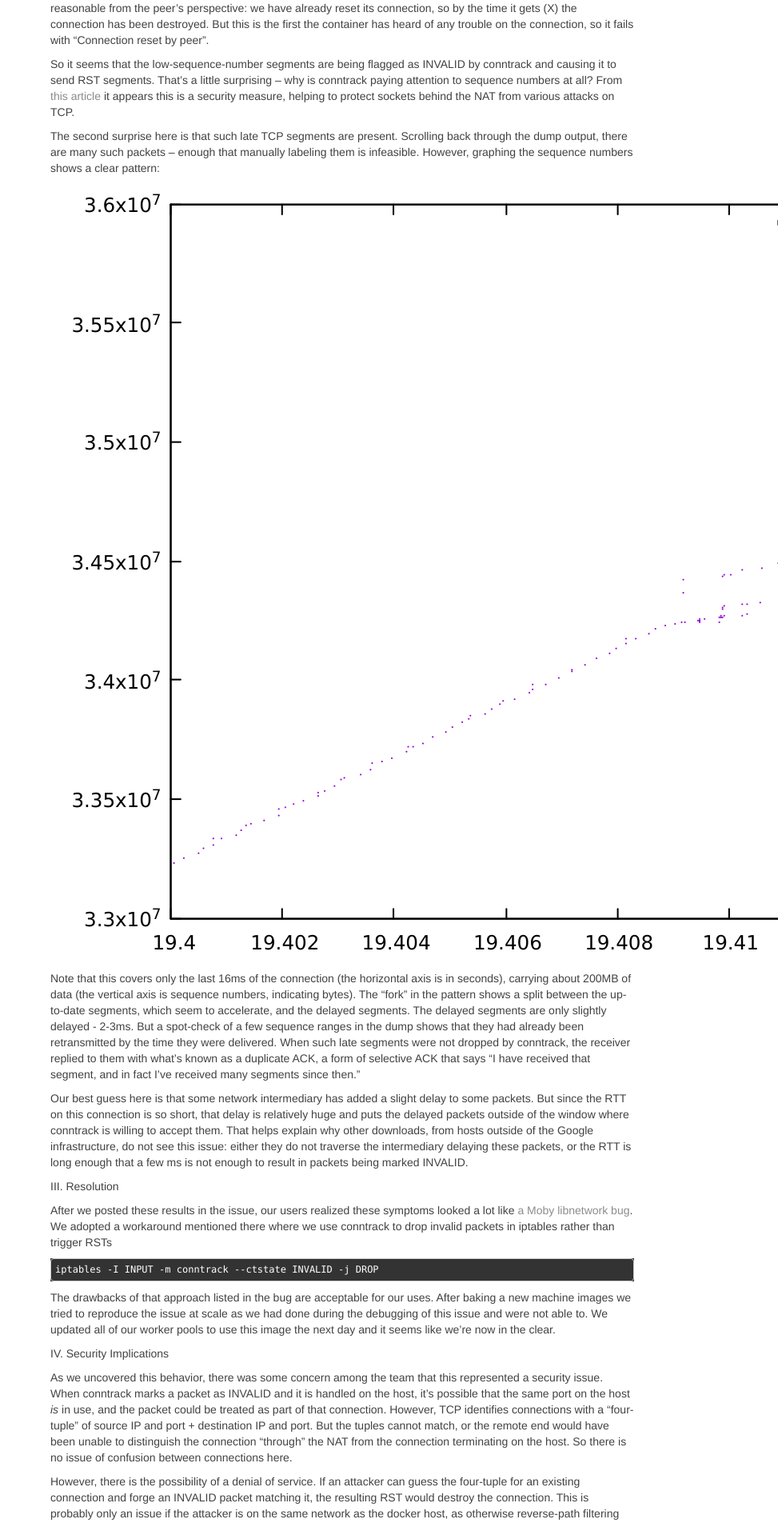
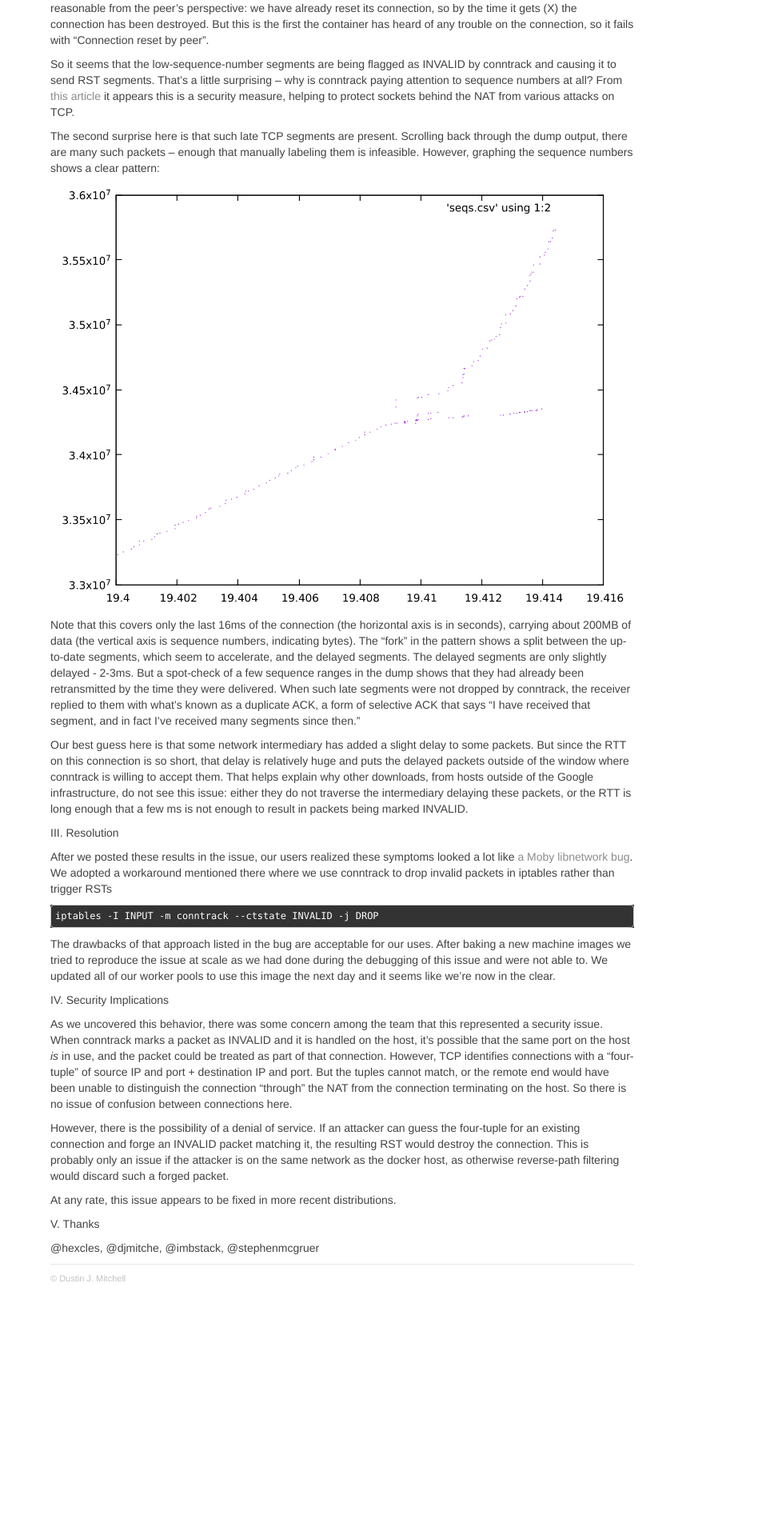
Before and after one commit to djmitche/code.v.igoro.us, a Jekyll site: the page built from _posts/2020-05-06-debugging-docker-connection-reset-by-peer.md, in a window 1280 px wide. Shown: the part 2145-4049 px from the top of the page at 80% size, without its empty margins (307-1280 px from the left). Built offline with Jekyll 4.4.1, drawn with Linux system fonts in a browser that asks for light colours; nearby versions of some CDN libraries; library files that are not in the unit come from our copies; comment, search, counter and statistics services are not loaded; after the commit the page ends 3752 px from its top, so only the background shows below that.

Commit message:
improve image formatting

```diff
--- a/_posts/2020-05-06-debugging-docker-connection-reset-by-peer.md
+++ b/_posts/2020-05-06-debugging-docker-connection-reset-by-peer.md
@@ -105,7 +105,7 @@
 Scrolling back through the dump output, there are many such packets -- enough that manually labeling them is infeasible.
 However, graphing the sequence numbers shows a clear pattern:
 
-![sequence number graph](/img/tcp-seq-graph.png)
+<img src="/img/tcp-seq-graph.png" alt="sequence number graph" style="width: 100%;" />
 
 Note that this covers only the last 16ms of the connection (the horizontal axis is in seconds), carrying about 200MB of data (the vertical axis is sequence numbers, indicating bytes).
 The "fork" in the pattern shows a split between the up-to-date segments, which seem to accelerate, and the delayed segments.
```
